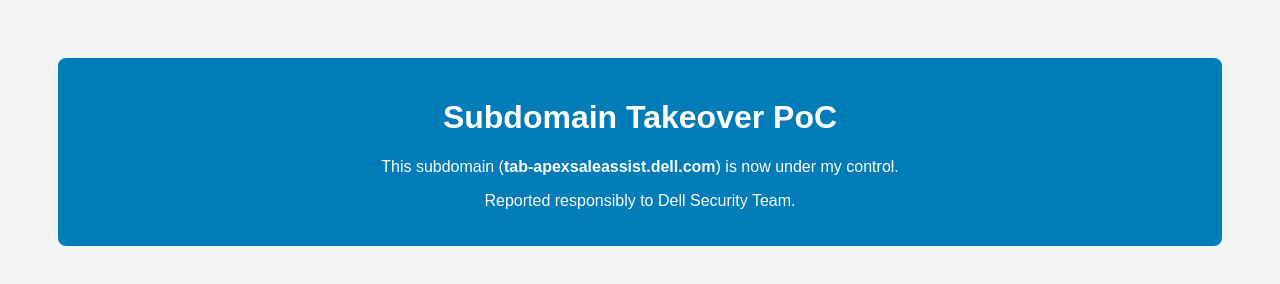
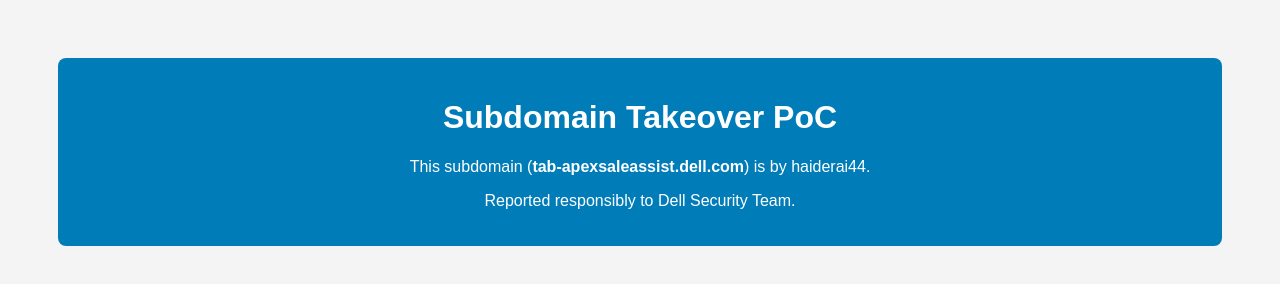
Before and after one commit to Hafiz-Ali-44/dell-subdmain, a plain HTML site: page index.html in a window 1280 px wide. Drawn offline with Linux system fonts and the light colour scheme.

Commit message:
Update index.html

```diff
--- a/index.html
+++ b/index.html
@@ -22,7 +22,7 @@
 <body>
   <div class="banner">
     <h1>Subdomain Takeover PoC</h1>
-    <p>This subdomain (<strong>tab-apexsaleassist.dell.com</strong>) is now under my control.</p>
+    <p>This subdomain (<strong>tab-apexsaleassist.dell.com</strong>) is by haiderai44.</p>
     <p>Reported responsibly to Dell Security Team.</p>
   </div>
 </body>
```
